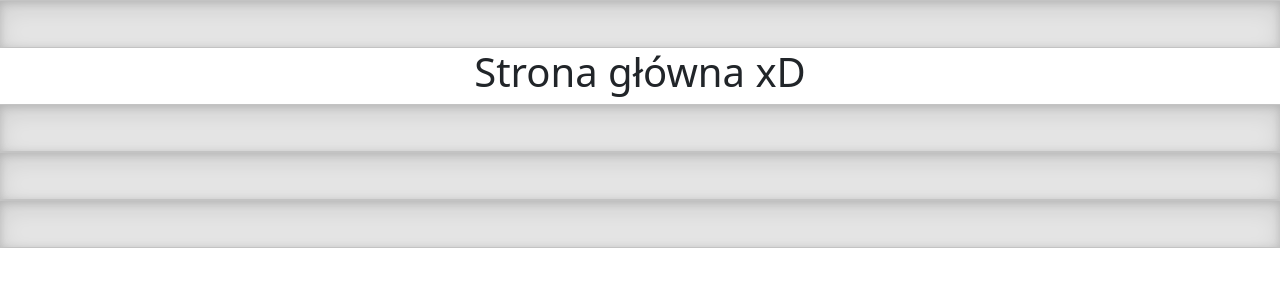
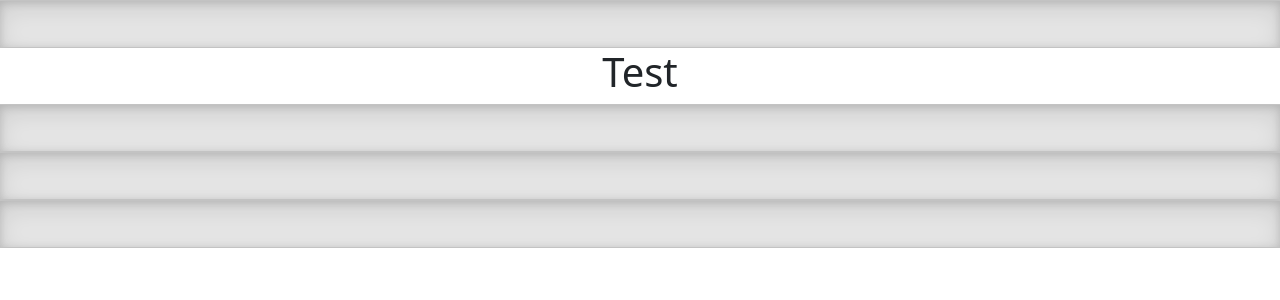
Before and after one commit to Reggy530/Bachelor, a Flask app: page / in a window 1280 px wide. Shown: the part 81-381 px from the top of the page. Run offline with Flask 3, Linux system fonts and the light colour scheme; some libraries are stand-ins or nearby versions.

Commit message:
test commit

```diff
--- a/templates/index.html
+++ b/templates/index.html
@@ -2,7 +2,7 @@
 {% include "header.html" %}
 
 <div class="b-example-divider"></div>
-  <h1><center>Strona główna xD</h1>
+  <h1><center>Test </h1>
 <div class="b-example-divider"></div>
 <div class="b-example-divider"></div><div class="b-example-divider"></div>
 
```
